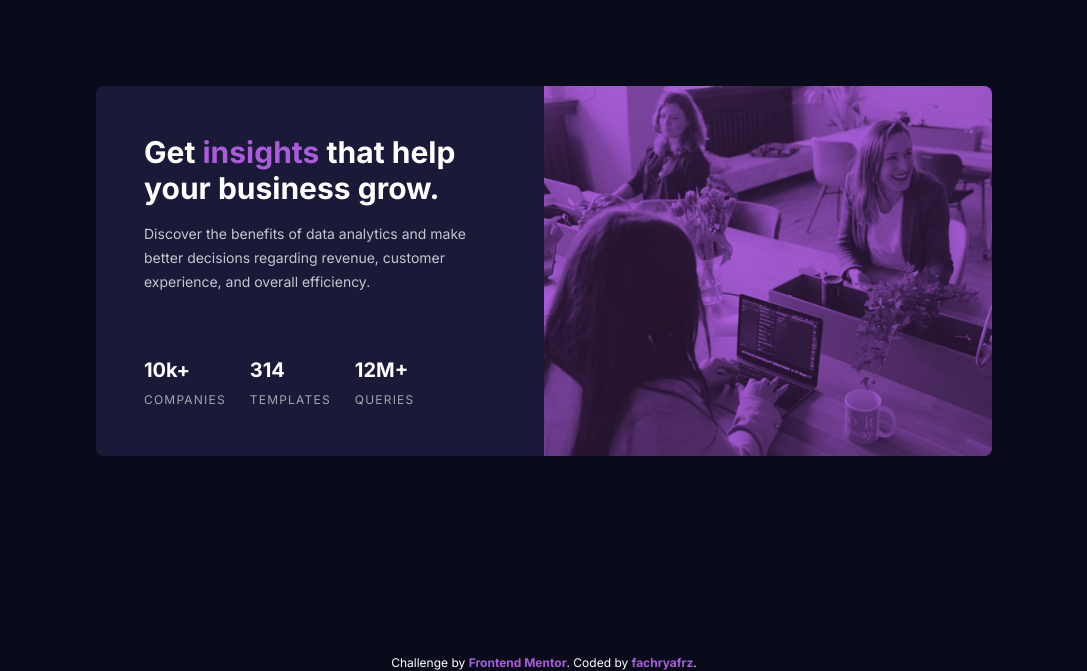
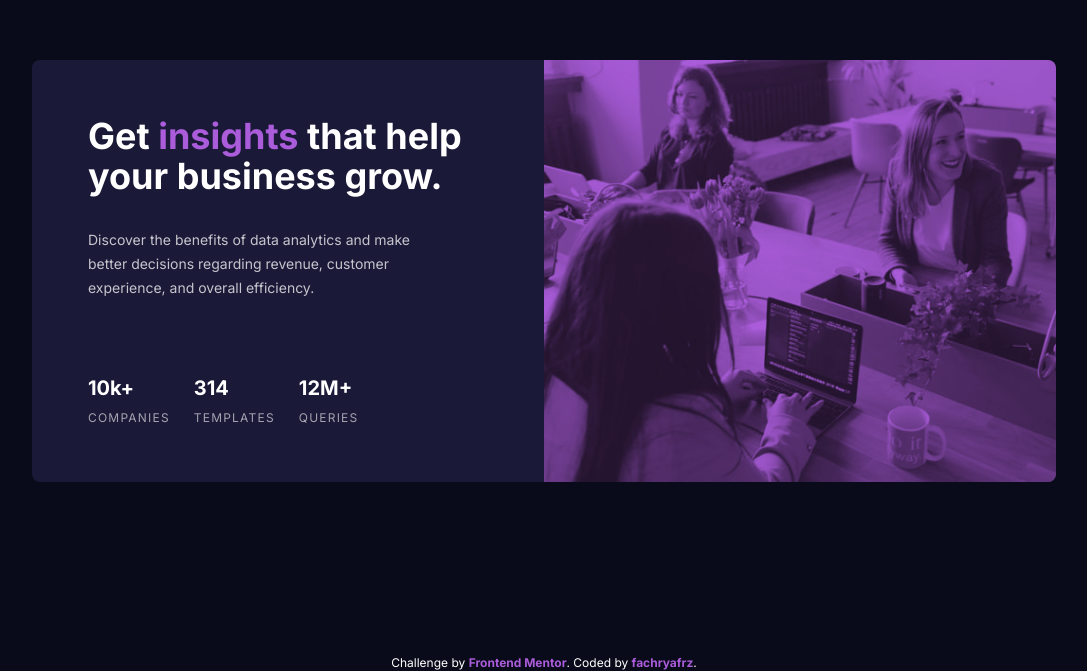
Before and after one commit to fachryafrz/FMentor-StatsPreview, a website built with Vite: page index.html in a window 1280 px wide. Shown: the part 129-800 px from the top of the page, without its empty margins (96-1183 px from the left). Built offline with nearby package versions, Linux system fonts and the light colour scheme.

Commit message:
Fixed: Styling

```diff
--- a/index.html
+++ b/index.html
@@ -15,7 +15,8 @@
     <title>Frontend Mentor | Stats preview card component</title>
 
     <!-- TailwindCSS -->
-    <link rel="stylesheet" href="./build.css" />
+    <link rel="stylesheet" href="./src/app.css" />
+    <!-- <link rel="stylesheet" href="./build.css" /> -->
 
     <!-- Google Fonts -->
     <link rel="preconnect" href="https://fonts.googleapis.com" />
@@ -30,7 +31,7 @@
   >
     <!-- Card -->
     <div
-      class="w-72 rounded-lg overflow-hidden md:grid md:grid-cols-2 md:w-full md:max-w-4xl"
+      class="w-72 rounded-lg overflow-hidden md:grid md:grid-cols-2 md:w-full md:max-w-5xl"
     >
       <figure class="relative md:order-2 bg-violet-soft">
         <!-- Mobile -->
@@ -48,14 +49,14 @@
         />
       </figure>
       <main
-        class="bg-blue-desaturated p-6 flex flex-col gap-4 items-center md:order-1 md:p-12"
+        class="bg-blue-desaturated p-6 flex flex-col gap-4 items-center md:order-1 md:p-14 md:gap-8 md:items-start"
       >
-        <h1 class="text-2xl font-bold text-center md:text-left md:text-3xl">
+        <h1 class="text-2xl font-bold text-center md:text-left md:text-4xl">
           Get <span class="text-violet-soft">insights</span> that help your
           business grow.
         </h1>
         <p
-          class="text-center text-light-main-paragraph text-sm leading-6 md:text-left"
+          class="text-center text-light-main-paragraph text-sm leading-6 md:text-left w-10/12"
         >
           Discover the benefits of data analytics and make better decisions
           regarding revenue, customer experience, and overall efficiency.
```
